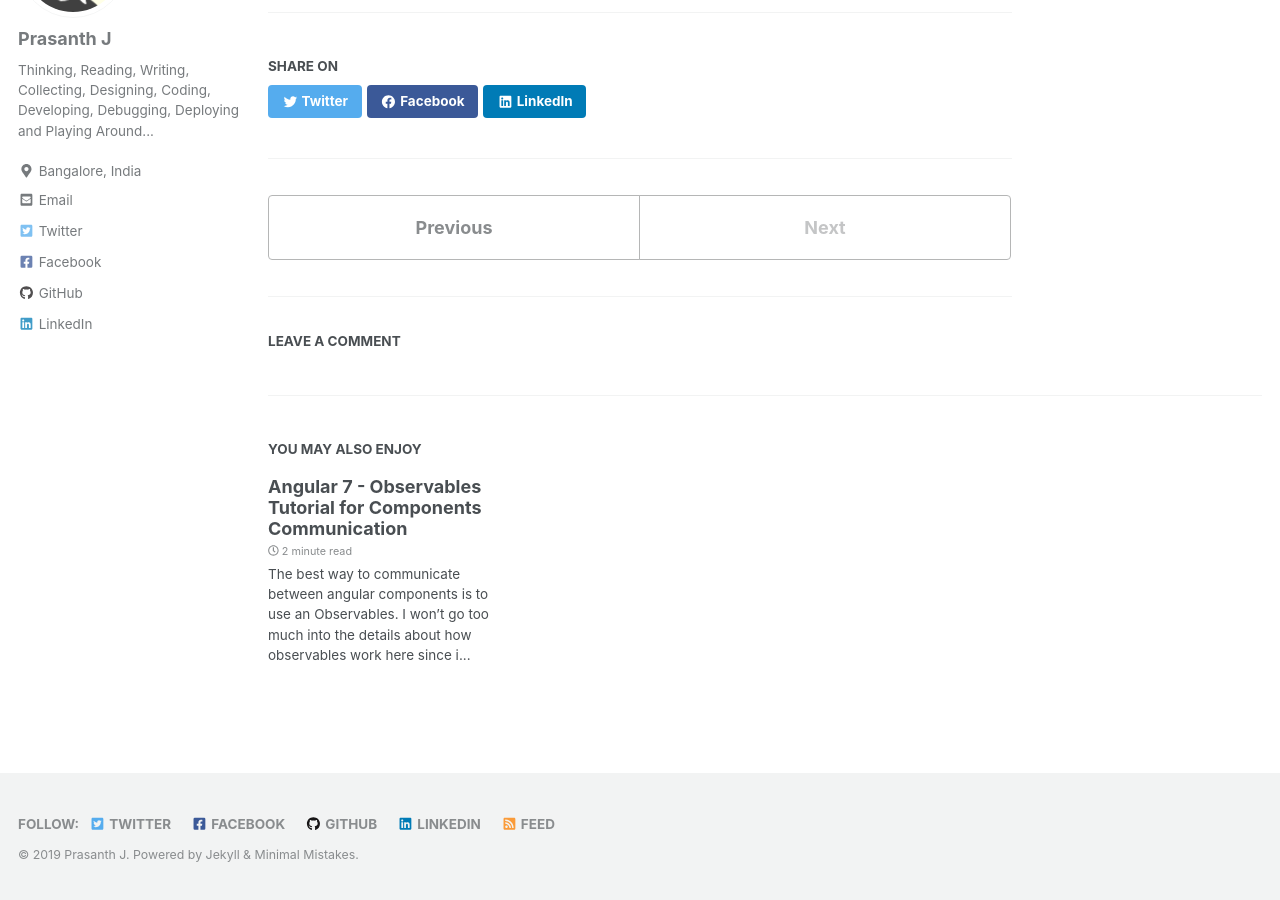
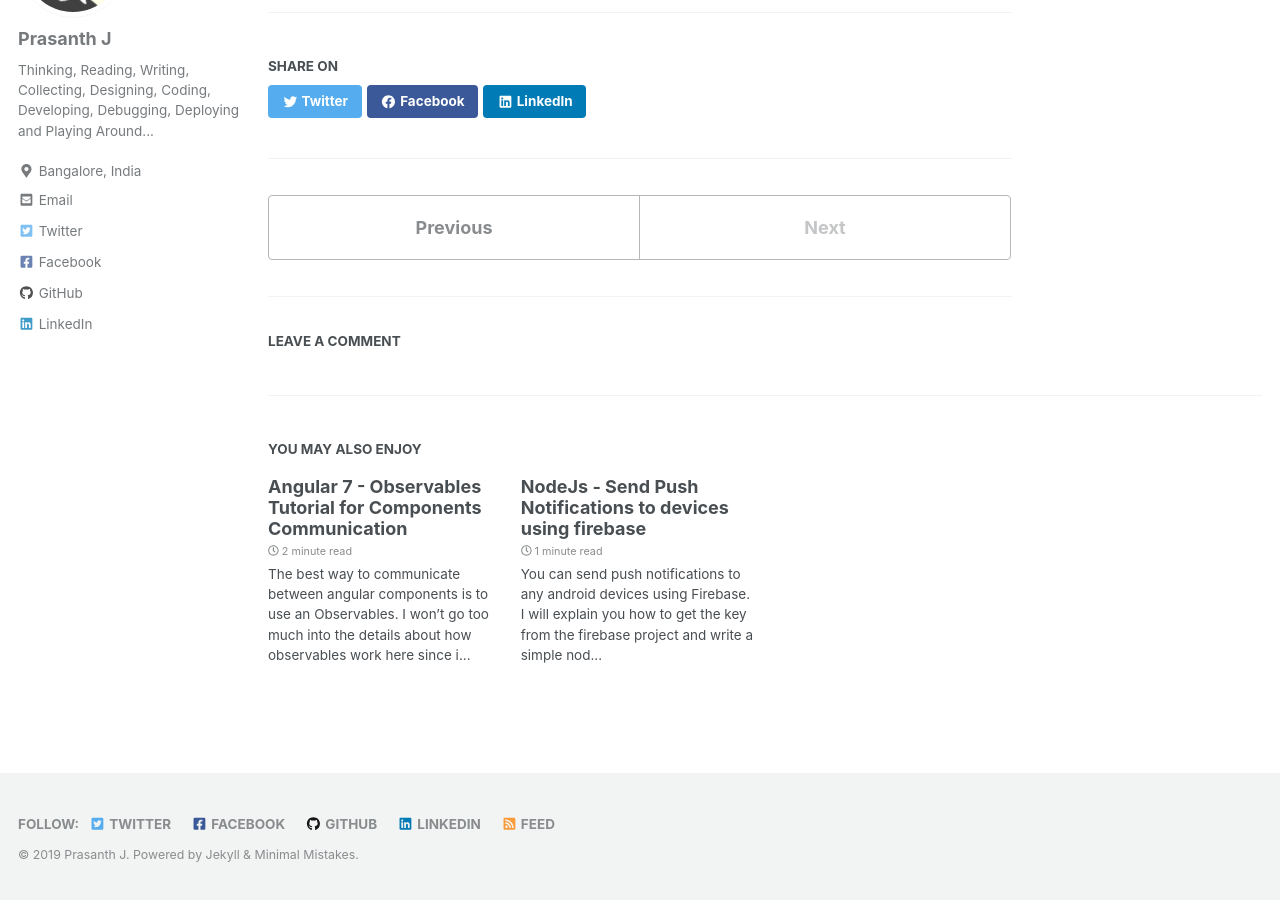
Before and after one commit to PrasanthJayaraman/PrasanthJayaraman.github.io, a Jekyll site: the page built from _posts/2019-01-12-convet-div-to-image-in-angular.md, in a window 1280 px wide and 900 px high, scrolled down 3114 px. Built offline with Jekyll 4.4.1, drawn with Linux system fonts in a browser that asks for light colours; cached includes are drawn as plain includes; nearby versions of some CDN libraries; comment, search, counter and statistics services are not loaded; part of the change alters nothing that is shown.

Commit message:
Added new nodejs post

````diff
--- /dev/null
+++ b/_posts/2018-11-07-send-push-notifcations-to-devices-using-nodejs.md
@@ -0,0 +1,86 @@
+---
+title:  "NodeJs - Send Push Notifications to devices using firebase"
+categories:
+  - Javascript
+tags:
+  - NodeJs
+comments: true
+---
+
+You can send push notifications to any android devices using [**Firebase**](https://firebase.google.com/). I will explain you how to get the key from the firebase project and write a simple nodejs code using library **fcm-node** to send push notifications to android devices.
+
+## Requirements
+
+To start with, You should have a firebase account, i will consider you have an firebase account else create one.
+
+Go to [Firebase Console](https://console.firebase.google.com/) and select your project or create a project. Select the **Settings icon** and click **Project settings**
+
+[![screenshot1](https://prasanthj.com/assets/uploads/firebase-1.png)](https://prasanthj.com/assets/uploads/firebase-1.png)
+
+Select **Could Messaging** tab and copy **Server API** key, we need to use this in nodejs applciation.
+
+[![screenshot2](https://prasanthj.com/assets/uploads/firebase-2.png)](https://prasanthj.com/assets/uploads/firebase-2.png)
+
+---
+
+Now install the [**fcm-node**](https://www.npmjs.com/package/fcm-node) in your nodejs project.
+
+```javascript
+    npm install fcm-node
+```
+
+This is a simple nodejs firebase cloud messaging library which sends push to one or multiple devices using a function **fcm.send**, it also supports promises instead callbacks. Do not forget to get the android device token from your android device and save it in your database.
+
+```javascript
+    // Notifications.js
+
+    var FCM = require('fcm-node');
+    var serverKey = 'YOURSERVERKEYHERE'; // put your server key here
+    var fcm = new FCM(serverKey);
+
+    var message = { //this may vary according to the message type (single recipient, multicast, topic, et cetera)
+        to: 'registration_token',
+        collapse_key: 'your_collapse_key',
+
+        notification: {
+            title: 'Title of your push notification',
+            body: 'Body of your push notification'
+        },
+
+        data: {  //you can send only notification or only data(or include both)
+            my_key: 'my value',
+            my_another_key: 'my another value'
+        }
+    };
+
+    fcm.send(message, function(err, response){
+        if (err) {
+            console.log("Something has gone wrong!");
+        } else {
+            console.log("Successfully sent with response: ", response);
+        }
+    });
+```
+
+You can collapse multiple notifcations of same application in your android device with **collapse_key** and maximum of 4 collapse key is used.
+
+With **fcm-node** you can send notifications to multiple devices by replacing **to** with **registration_ids** in the message object.
+
+```javascript
+    var message = {
+        registration_ids: ['registration_tokens'], // Multiple tokens in an array
+        collapse_key: 'your_collapse_key',
+
+        notification: {
+            title: 'Title of your push notification',
+            body: 'Body of your push notification'
+        },
+
+        data: {  //you can send only notification or only data(or include both)
+            my_key: 'my value',
+            my_another_key: 'my another value'
+        }
+    };
+```
+
+**Note:** Device registration token in android will be updated some time so make sure you are sending to the notifications with latest device tokens.
--- a/_posts/2019-01-12-convet-div-to-image-in-angular.md
+++ b/_posts/2019-01-12-convet-div-to-image-in-angular.md
@@ -39,7 +39,7 @@ Incase if you are using this for a plain javascript web application then you can
 
 Let's say you want to capture screenshot of div in you web application. Example, in the below image the black highlighted part is the div you need to capture. So first make sure you hav set an **id** to the element.
 
-[![screenshot1](https://prasanthj.com/assets/images/html2canvas-1.png)](https://prasanthj.com/assets/images/html2canvas-1.png)
+[![screenshot1](https://prasanthj.com/assets/uploads/html2canvas-1.png)](https://prasanthj.com/assets/uploads/html2canvas-1.png)
 
 The **html2canvas** is a simple library, the function expects an argument which is the DOM element of the web page in other words the DOM element which you want to export as image.
 
@@ -69,4 +69,4 @@ To allow user to save manually in their machine, use **window.saveAs()** functio
 
 The downloaded image will be like this finally..
 
-[![screenshot2](https://prasanthj.com/assets/images/html2canvas-2.png)](https://prasanthj.com/assets/images/html2canvas-2.png)
+[![screenshot2](https://prasanthj.com/assets/uploads/html2canvas-2.png)](https://prasanthj.com/assets/uploads/html2canvas-2.png)
````
Also changed, not shown: assets/uploads/firebase-1.png (added), assets/uploads/firebase-2.png (added), assets/uploads/html2canvas-1.png (renamed from assets/images/html2canvas-1.png), assets/uploads/html2canvas-2.png (renamed from assets/images/html2canvas-2.png).
